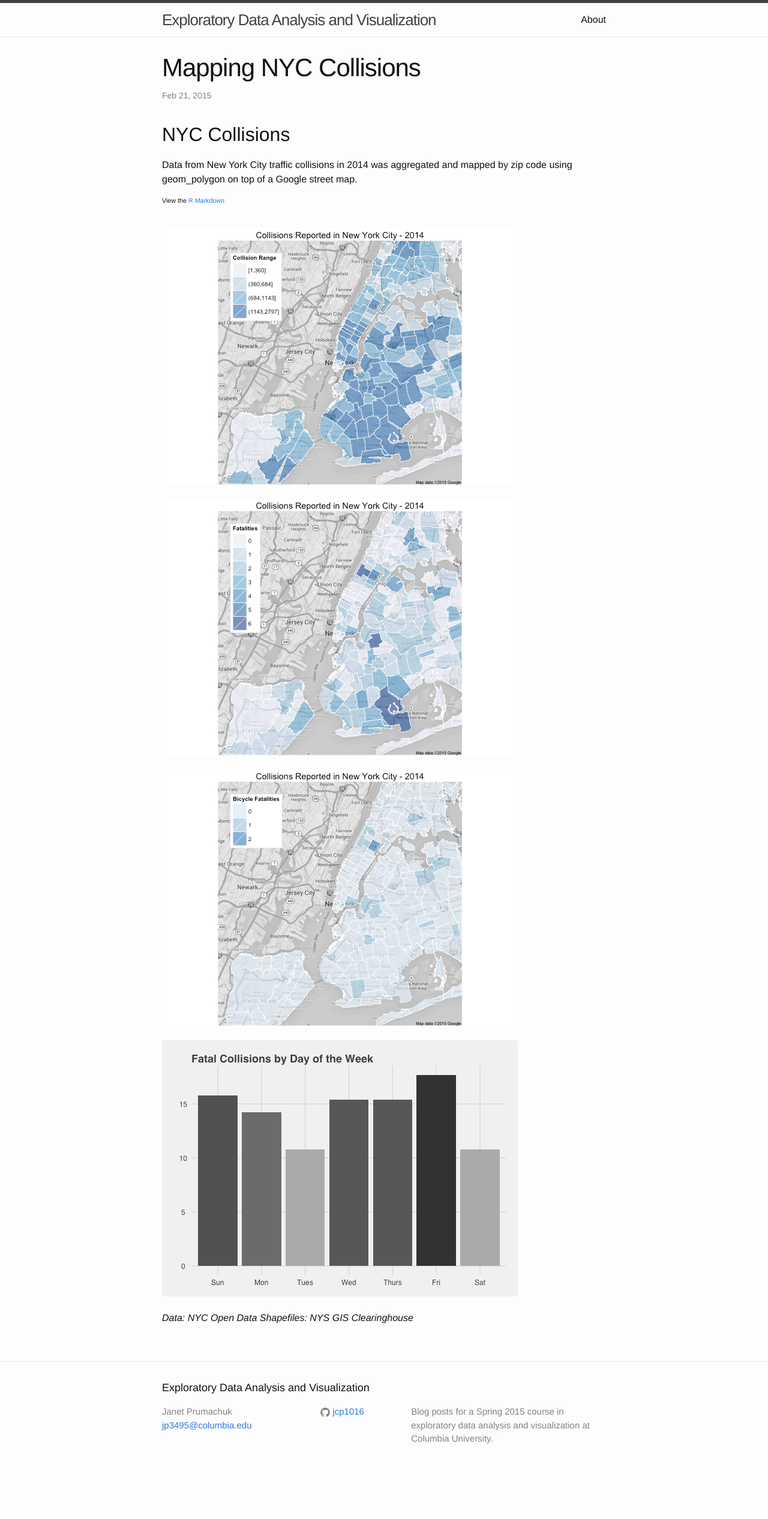
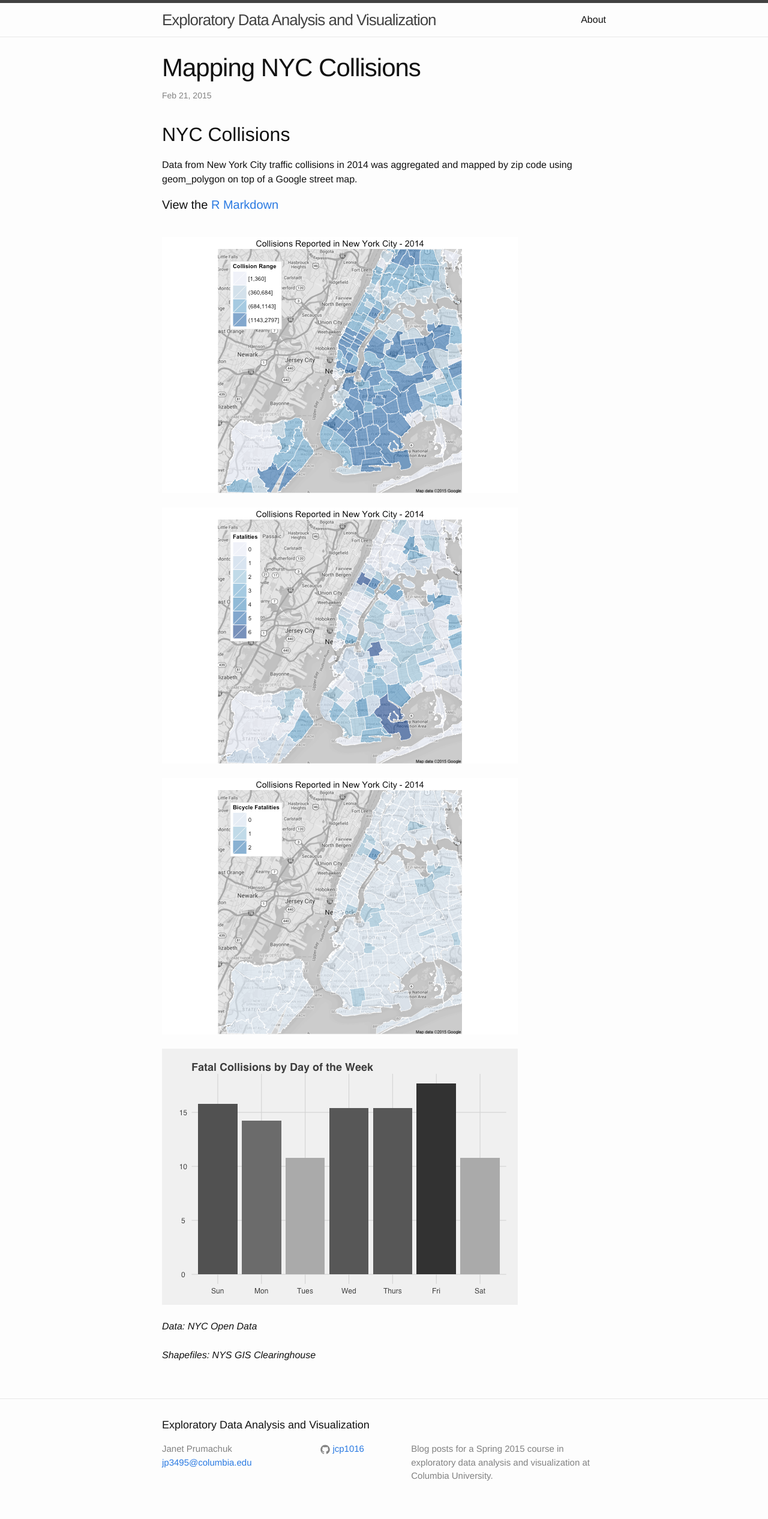
Before and after one commit to jcp1016/jcp1016.github.io, a Jekyll site: the page built from _posts/2015-02-21-nyc-collisions.markdown, in a window 1280 px wide. Shown: the whole page at 60% size. Built offline with Jekyll 4.4.1, drawn with Linux system fonts in a browser that asks for light colours; before the commit the page ends 2470 px from its top, so only the background shows below that.

Commit message:
fixed link

```diff
--- a/_posts/2015-02-21-nyc-collisions.markdown
+++ b/_posts/2015-02-21-nyc-collisions.markdown
@@ -7,7 +7,7 @@ categories: data analysis maps nyc
 ## NYC Collisions
 Data from New York City traffic collisions in 2014 was aggregated and mapped by zip code using geom_polygon on top of a Google street map.
 
-###### View the [R Markdown](Main.html)
+#### View the [R Markdown](Main.html)
 <br />
 ![All collisions]({{ site.baseurl }}/assets/AllCollisions.png)
 <br /><br />
@@ -18,4 +18,5 @@ Data from New York City traffic collisions in 2014 was aggregated and mapped by
 ![Fatalities by day of the week]({{ site.baseurl }}/assets/FatalitiesByDay.png)
 <br /><br />
 _Data:  NYC Open Data_
+<br /><br />
 _Shapefiles:  NYS GIS Clearinghouse_
```
